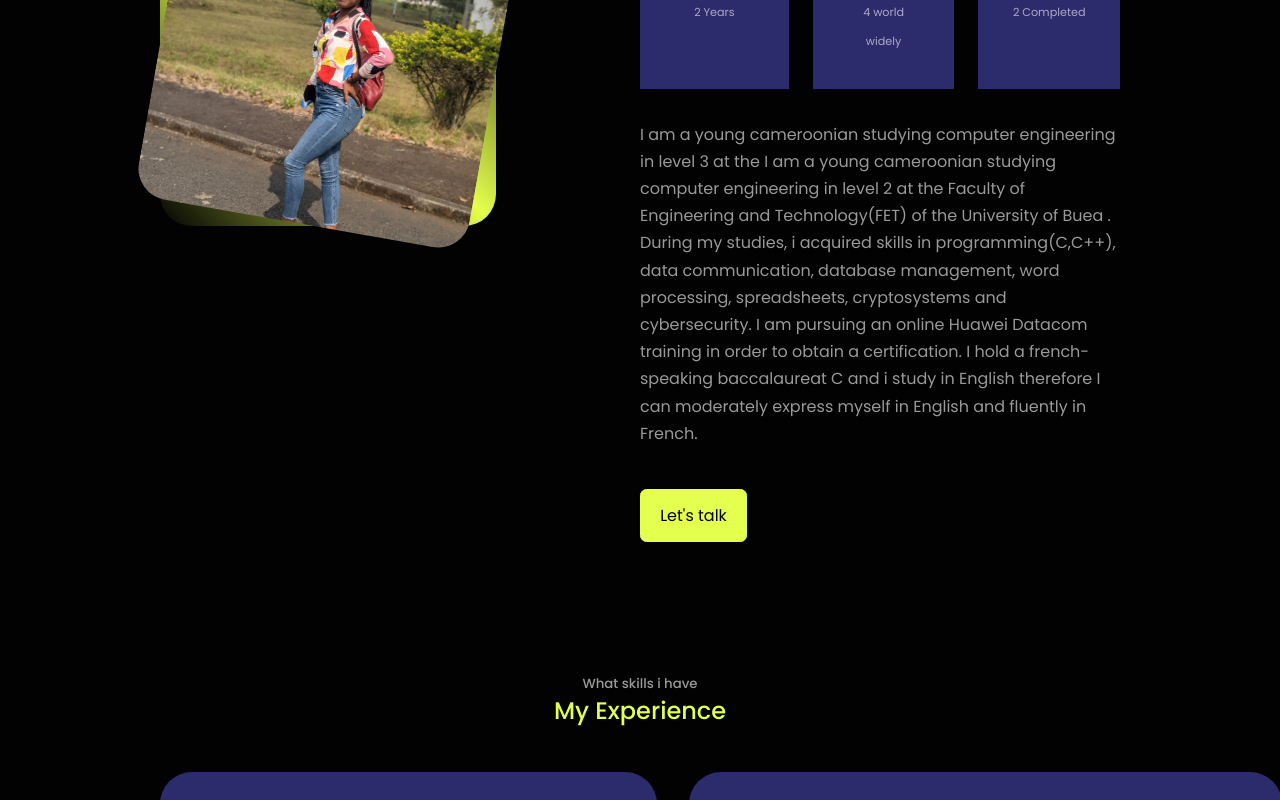
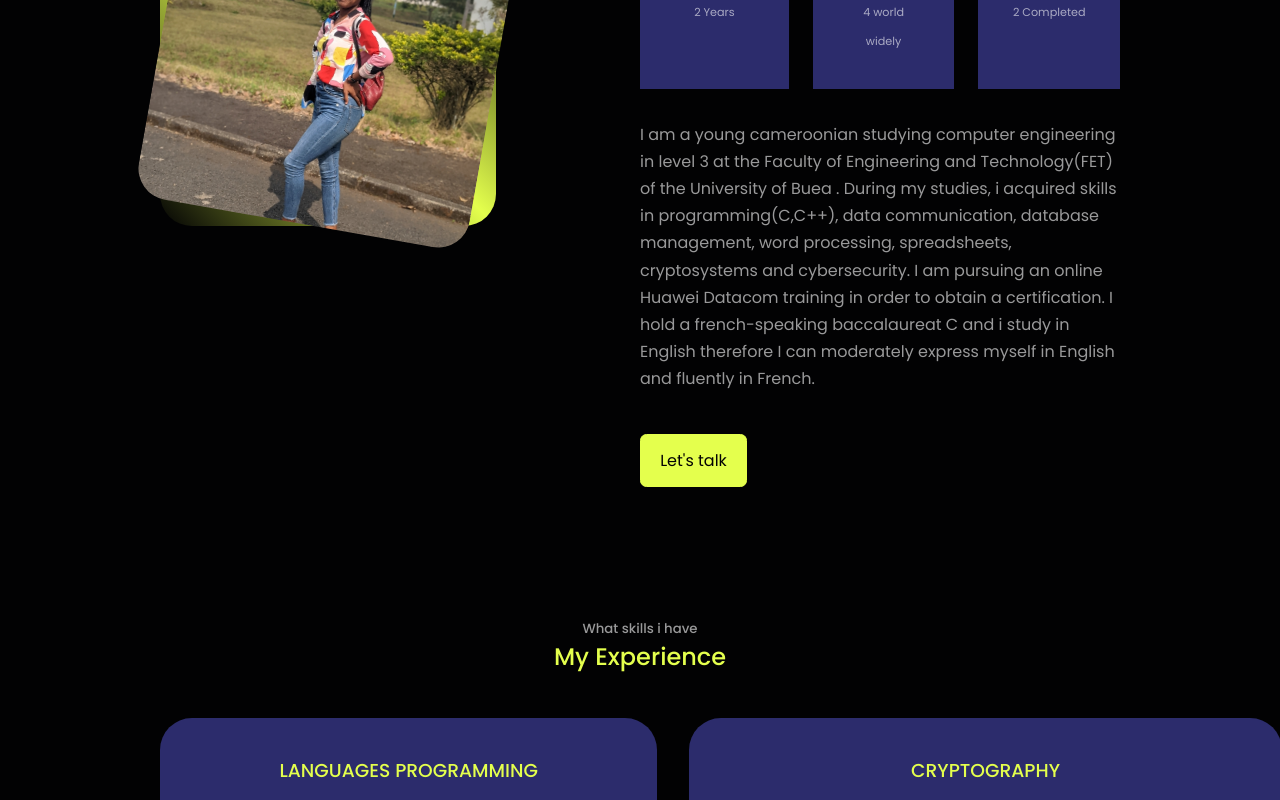
Before and after one commit to Mariekedjeunou/portfoliof, a React (Create React App) app: page / in a window 1280 px wide. Shown: the part 1140-1940 px from the top of the page. Built offline with nearby package versions, Linux system fonts and the light colour scheme; no server answers.

Commit message:
new work 2

```diff
--- a/src/components/about/About.jsx
+++ b/src/components/about/About.jsx
@@ -37,8 +37,6 @@ const About = () => {
             <p>
 
               I am a young cameroonian studying computer engineering in level 3 at the
-
-              I am a young cameroonian studying computer engineering in level 2 at the
               Faculty of Engineering and Technology(FET) of the University of Buea . During
               my studies, i acquired skills in programming(C,C++), data communication,
               database management, word processing, spreadsheets, cryptosystems and
--- a/src/components/contact/Contact.jsx
+++ b/src/components/contact/Contact.jsx
@@ -45,6 +45,8 @@ const Contact = () => {
               <h5>Mariek Djeunou</h5>
 
               <h5>Profile</h5>
+
+              <h5>Mariek Djeunou</h5>
 
               <a
                 href="https://facebook.com/profile.php?id=100071856189879"
```
